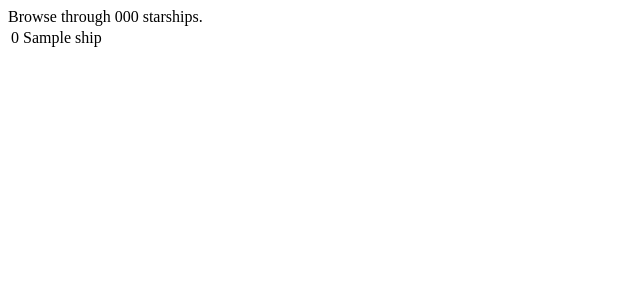
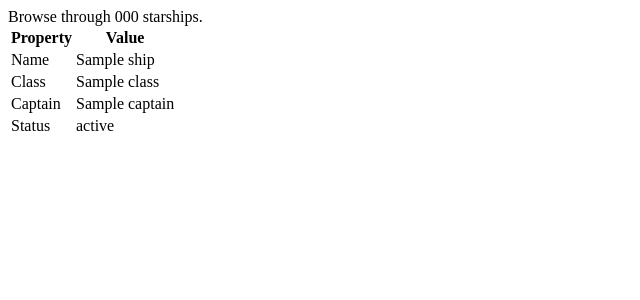
Before and after one commit to tauoms/starshop, a Symfony app: template templates/main/homepage.html.twig in a window 1280 px wide. Shown: the top 300 px of the page, without its empty margins (0-640 px from the left). Run offline with Twig, Linux system fonts and the light colour scheme; the template is opened without the code that fills it: most values are stand-ins (such as "Sample title", 1, 10 or a date in 2020); some libraries are stand-ins or nearby versions.

Commit message:
Refactor homepage twig

```diff
--- a/templates/main/homepage.html.twig
+++ b/templates/main/homepage.html.twig
@@ -17,12 +17,26 @@
 	</div>
 
 	<table>
-		{% for key,value in myShip %}
-			<tr>
-				<td>{{key}}</td>
-				<td>{{value}}</td>
-			</tr>
-		{% endfor %}
+		<tr>
+			<th>Property</th>
+			<th>Value</th>
+		</tr>
+		<tr>
+			<td>Name</td>
+			<td>{{ myShip.name }}</td>
+		</tr>
+		<tr>
+			<td>Class</td>
+			<td>{{ myShip.class() }}</td>
+		</tr>
+		<tr>
+			<td>Captain</td>
+			<td>{{ myShip.captain() }}</td>
+		</tr>
+		<tr>
+			<td>Status</td>
+			<td>{{ myShip.status() }}</td>
+		</tr>
 	</table>
 
 {% endblock %}
```
Also changed, not shown: src/Controller/MainController.php (+1 -6 lines), templates/starship_api/index.html.twig (deleted, +0 -20 lines).
